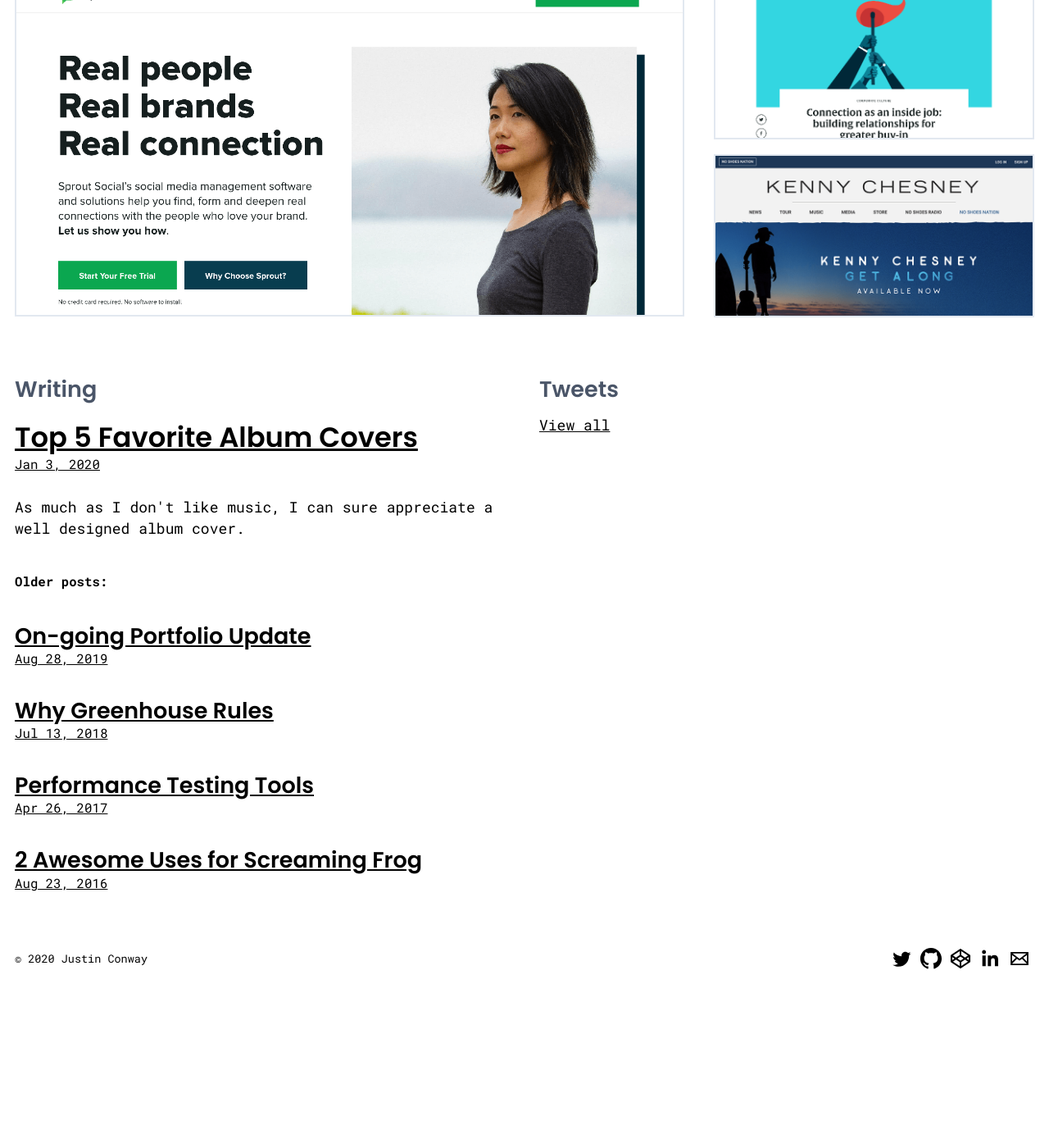
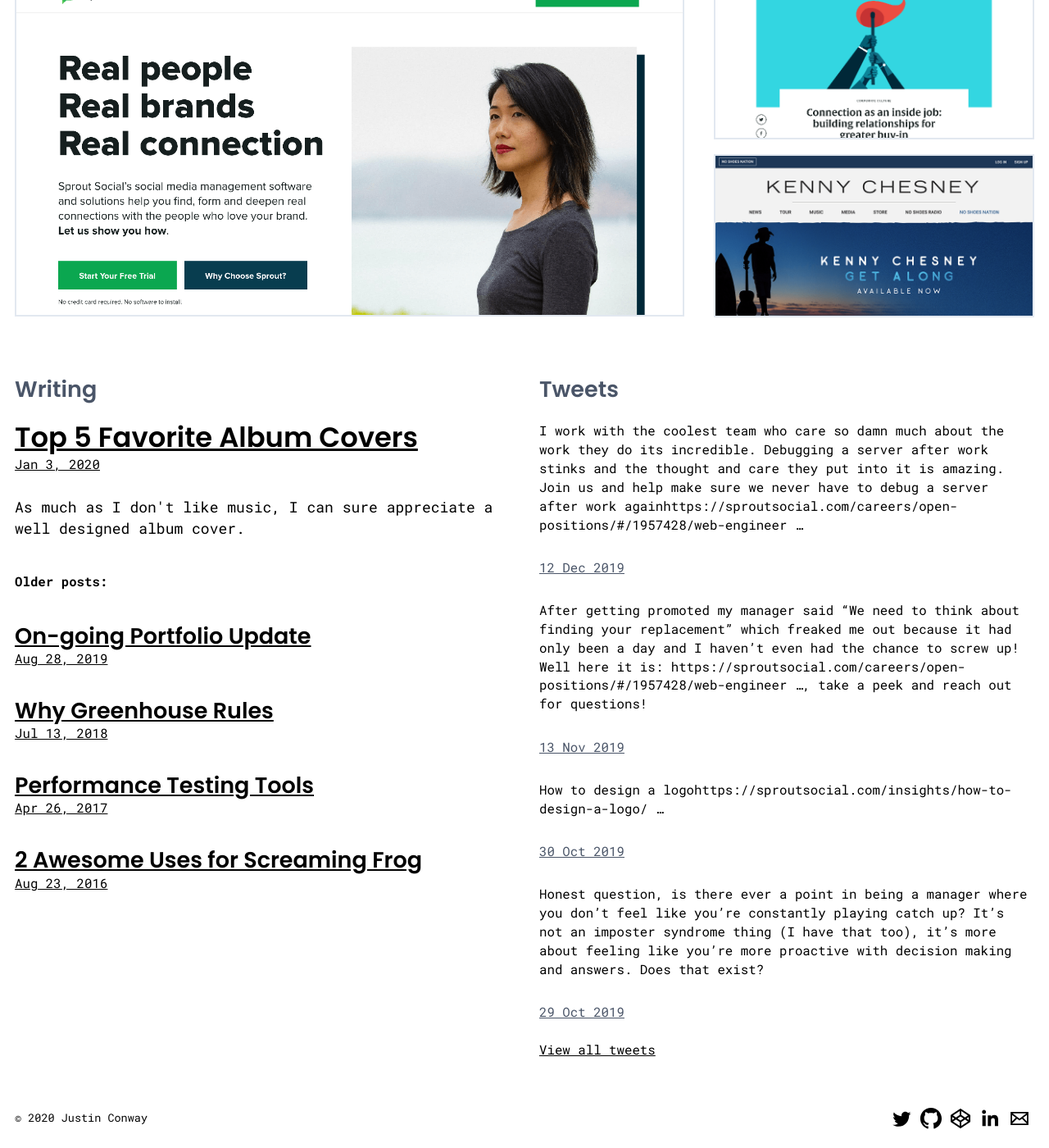
Before and after one commit to conwaydev/conwaydev.github.io, a Jekyll site: the page built from index.html, in a window 1280 px wide and 1400 px high, scrolled down 831 px. Shown: the whole window at 82% size. Built offline with Jekyll 4.4.1, drawn with Linux system fonts in a browser that asks for light colours; before the commit the page ends 2036 px from its top, so only the background shows below that.

Commit message:
fix: add back tweets

```diff
--- /dev/null
+++ b/_tweets/1189384630195101696.md
@@ -0,0 +1,9 @@
+---
+id: 1189384630195101696
+permalink: /conwaydev/status/1189384630195101696
+likes: 4
+retweets: 0
+date: 2019-10-29
+---
+
+Honest question, is there ever a point in being a manager where you don’t feel like you’re constantly playing catch up? It’s not an imposter syndrome thing (I have that too), it’s more about feeling like you’re more proactive with decision making and answers. Does that exist?
--- /dev/null
+++ b/_tweets/1189539179220361216.md
@@ -0,0 +1,9 @@
+---
+id: 1189539179220361216
+permalink: /conwaydev/status/1189539179220361216
+likes: 1
+retweets: 0
+date: 2019-10-30
+---
+
+How to design a logohttps://sproutsocial.com/insights/how-to-design-a-logo/ …
--- /dev/null
+++ b/_tweets/1194743458646364162.md
@@ -0,0 +1,9 @@
+---
+id: 1194743458646364162
+permalink: /conwaydev/status/1194743458646364162
+likes: 3
+retweets: 0
+date: 2019-11-13
+---
+
+After getting promoted my manager said "We need to think about finding your replacement" which freaked me out because it had only been a day and I haven't even had the chance to screw up! Well here it is: https://sproutsocial.com/careers/open-positions/#/1957428/web-engineer …, take a peek and reach out for questions!
--- /dev/null
+++ b/_tweets/1205345813158858752.md
@@ -0,0 +1,9 @@
+---
+id: 1205345813158858752
+permalink: /conwaydev/status/1205345813158858752
+likes: 4
+retweets: 0
+date: 2019-12-12
+---
+
+I work with the coolest team who care so damn much about the work they do its incredible. Debugging a server after work stinks and the thought and care they put into it is amazing. Join us and help make sure we never have to debug a server after work againhttps://sproutsocial.com/careers/open-positions/#/1957428/web-engineer …
--- a/fetch-tweets.js
+++ b/fetch-tweets.js
@@ -9,7 +9,7 @@
 permalink: ${tweet.permalink}
 likes: ${tweet.likes}
 retweets: ${tweet.retweets}
-date: ${new Date( tweetTime[1] ).toISOString()}
+date: ${new Date( tweetTime[1] ).toISOString().substring(0,10)}
 ---
 
 ${tweet.text}`, () => console.log('nice'));
--- a/index.html
+++ b/index.html
@@ -97,22 +97,23 @@
   <div class="w-full lg:w-1/2 px-2 mt-4 lg:mt-0">
     <h2 class="text-2xl text-gray-700 mt-0 px-2">Tweets</h2>
 
-    {% for tweet in site.tweets limit:5 %}
-    <div class="{% if forloop.first == false %}border-t border-gray-300 mt-2 pt-2{% endif %}">
+    {% assign tweets = site.tweets | sort:"date" | reverse %}
+    {% for tweet in tweets limit:4 %}
+    <div class="text-sm {% if forloop.first == false %}border-t border-gray-300 mt-2 pt-2{% endif %}">
       <div class="p-2">
         {{ tweet.excerpt }}
       </div>
       <p>
         <a class="p-2 text-gray-700 hover:text-blue-600 underline" href="https://twitter.com{{ tweet.permalink }}" target="_blank" rel="noopener noreferrer">
           <span class="sr-only">View tweet at </span>
-          {{ tweet.date }}
+          {{ tweet.date | date_to_string }}
         </a>
       </p>
     </div>
     {% endfor %}
 
-    <a class="underline hover:text-blue-600 p-2" href="https://twitter.com/conwaydev/" target="_blank" rel="noopener noreferrer">
-      View all <span class="sr-only">tweets</span>
+    <a class="text-sm underline hover:text-blue-600 p-2" href="https://twitter.com/conwaydev/" target="_blank" rel="noopener noreferrer">
+      View all tweets
     </a>
   </div>
 </section>
```
Also changed, not shown: _tweets/1174335888169558019.md (added, +9 -0 lines), _tweets/1180201979672485889.md (added, +9 -0 lines), _tweets/1181410868610904064.md (added, +10 -0 lines), _tweets/1181608736743395333.md (added, +9 -0 lines), _tweets/1182854825001795584.md (added, +9 -0 lines), _tweets/1186780535533789189.md (added, +9 -0 lines).
